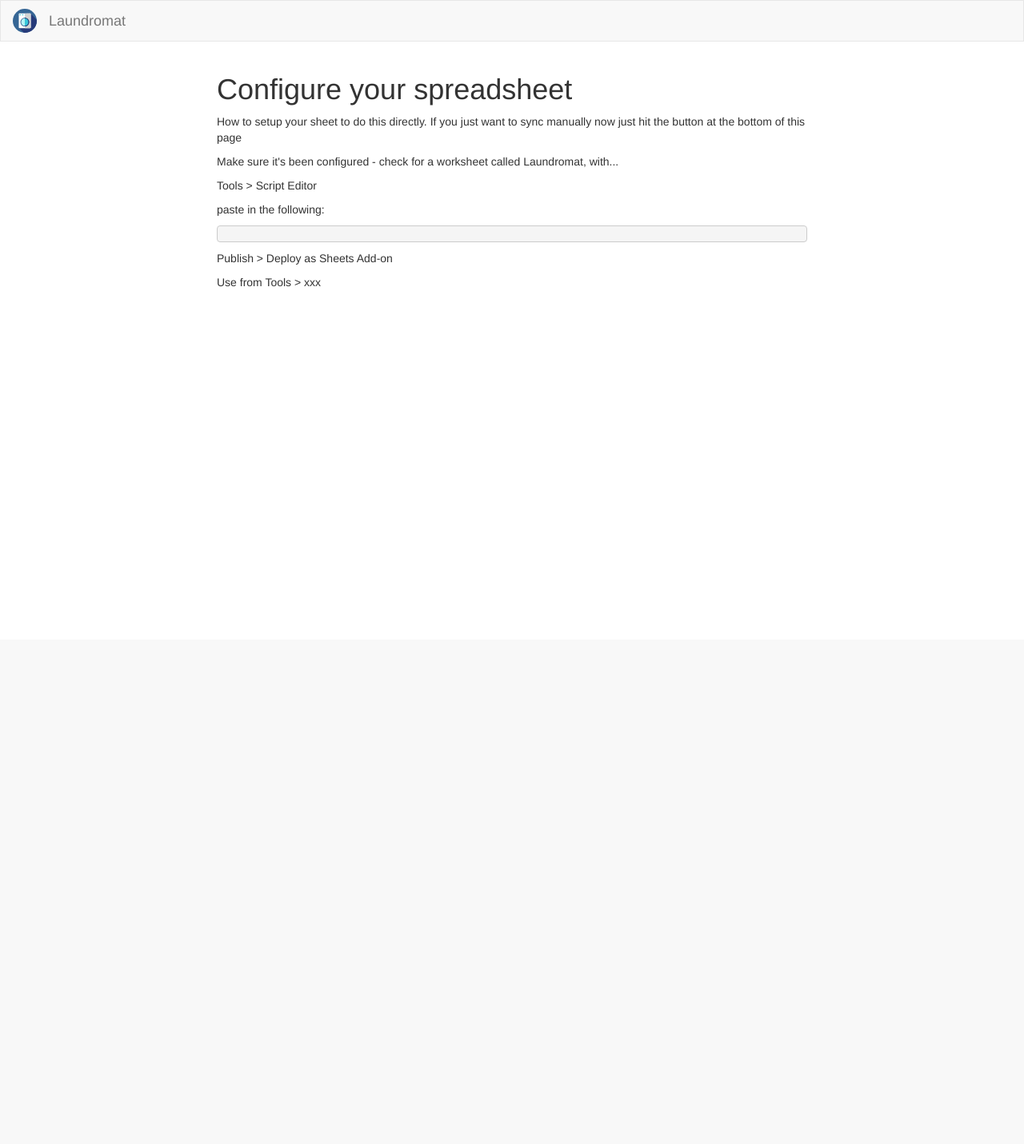
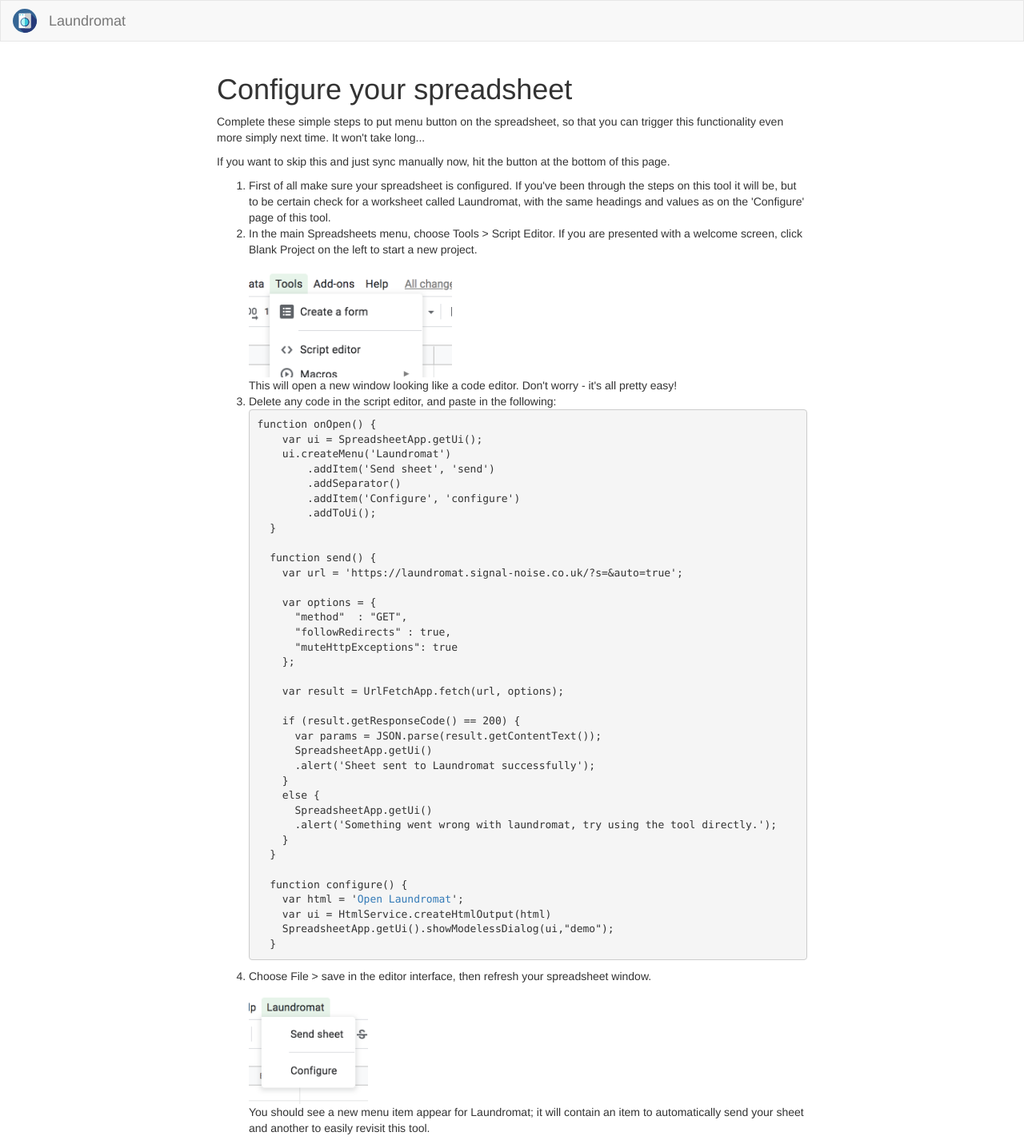
Before and after one commit to signal-noise/laundromat, a Flask app: template app/templates/instructions.html in a window 1280 px wide. Shown: the whole page at 80% size. Before the commit the page ends 359 px from the top, so only its background shows below. Run offline with Flask 2, Linux system fonts and the light colour scheme; the template is opened without the code that fills it, so the values that code supplies are empty; parts of the project's set-up code (start-up, migrations or seed data) failed here and were passed over; some libraries are stand-ins or nearby versions.

Commit message:
better instructions, google funcs titied a little

```diff
--- a/app/templates/instructions.html
+++ b/app/templates/instructions.html
@@ -1,11 +1,81 @@
-{% extends "base.html" %}
-{% block app_content %}
-    <h1>Configure your spreadsheet</h1>
-    <p>How to setup your sheet to do this directly. If you just want to sync manually now just hit the button at the bottom of this page</p>
-    <p>Make sure it's been configured - check for a worksheet called Laundromat, with...</p>
-    <p>Tools > Script Editor</p>
-    <p>paste in the following:</p>
-    <pre></pre>
-    <p>Publish > Deploy as Sheets Add-on</p>
-    <p>Use from Tools > xxx</p>
+{% extends "base.html" %} {% block app_content %}
+<h1>Configure your spreadsheet</h1>
+<p>
+  Complete these simple steps to put menu button on the spreadsheet, so that you
+  can trigger this functionality even more simply next time. It won't take
+  long...
+</p>
+<p>
+  If you want to skip this and just sync manually now, hit the button at the
+  bottom of this page.
+</p>
+<ol>
+  <li>
+    First of all make sure your spreadsheet is configured. If you've been
+    through the steps on this tool it will be, but to be certain check for a
+    worksheet called Laundromat, with the same headings and values as on the
+    'Configure' page of this tool.
+  </li>
+  <li>
+    In the main Spreadsheets menu, choose Tools > Script Editor. If you are
+    presented with a welcome screen, click Blank Project on the left to start a
+    new project.
+    <br /><img
+      src="{{ url_for('.static', filename='instructions-tools.png') }}"
+      style="height:150px;"
+    /><br />
+    This will open a new window looking like a code editor. Don't worry - it's
+    all pretty easy!
+  </li>
+  <li>
+    Delete any code in the script editor, and paste in the following:
+    <pre>function onOpen() {
+    var ui = SpreadsheetApp.getUi();
+    ui.createMenu('Laundromat')
+        .addItem('Send sheet', 'send')
+        .addSeparator()
+        .addItem('Configure', 'configure')
+        .addToUi();
+  }
+
+  function send() {
+    var url = 'https://laundromat.signal-noise.co.uk/?s=&auto=true';
+
+    var options = {
+      "method"  : "GET",
+      "followRedirects" : true,
+      "muteHttpExceptions": true
+    };
+
+    var result = UrlFetchApp.fetch(url, options);
+
+    if (result.getResponseCode() == 200) {
+      var params = JSON.parse(result.getContentText());
+      SpreadsheetApp.getUi()
+      .alert('Sheet sent to Laundromat successfully');
+    }
+    else {
+      SpreadsheetApp.getUi()
+      .alert('Something went wrong with laundromat, try using the tool directly.');
+    }
+  }
+
+  function configure() {
+    var html = '<html><body><a href="https://laundromat.signal-noise.co.uk" target="blank" onclick="google.script.host.close()">Open Laundromat</a></body></html>';
+    var ui = HtmlService.createHtmlOutput(html)
+    SpreadsheetApp.getUi().showModelessDialog(ui,"demo");
+  }</pre>
+  </li>
+  <li>
+    Choose File > save in the editor interface, then refresh your spreadsheet
+    window.
+    <br /><img
+      src="{{ url_for('.static', filename='instructions-finalmenu.png') }}"
+      style="height:150px;"
+    /><br />
+    You should see a new menu item appear for Laundromat; it will contain an
+    item to automatically send your sheet and another to easily revisit this
+    tool.
+  </li>
+</ol>
 {% endblock %}
```
Also changed, not shown: app/google.py (+14 -5 lines), app/static/instructions-finalmenu.png (added), app/static/instructions-tools.png (added).
